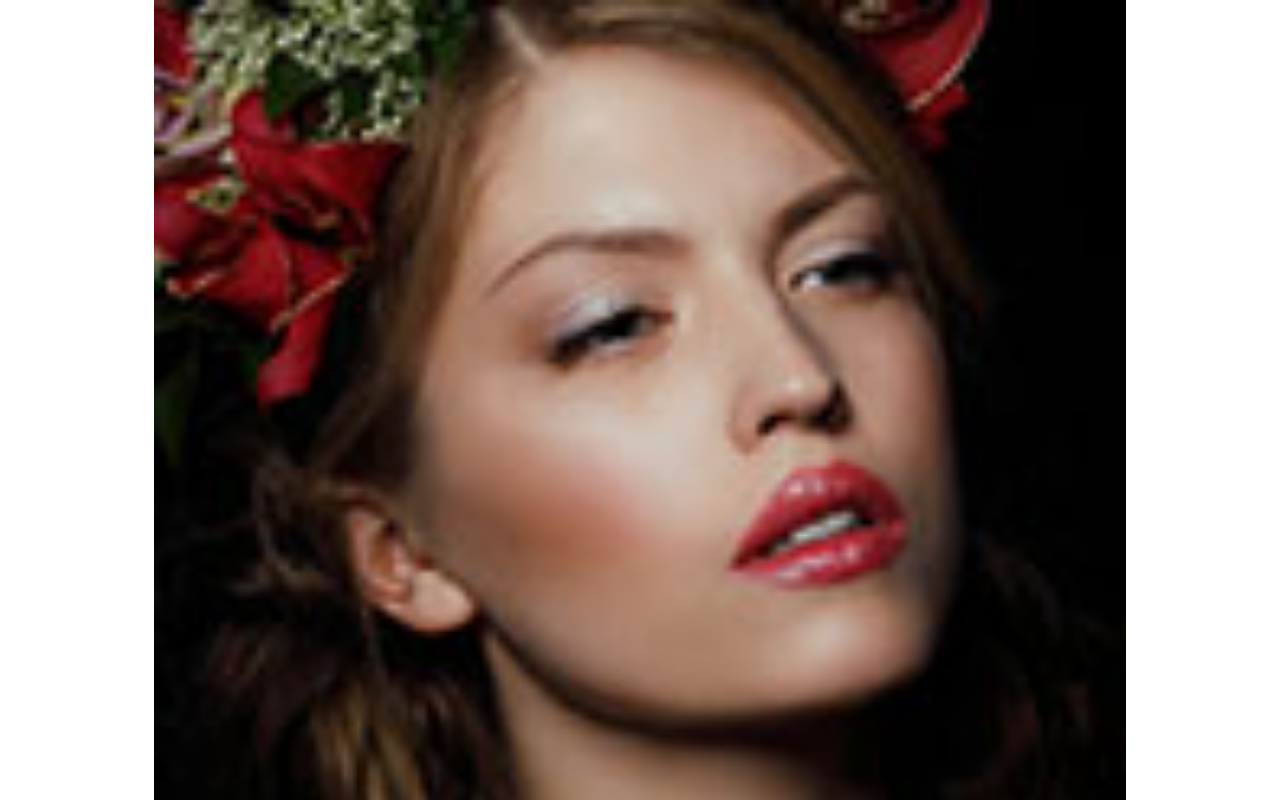
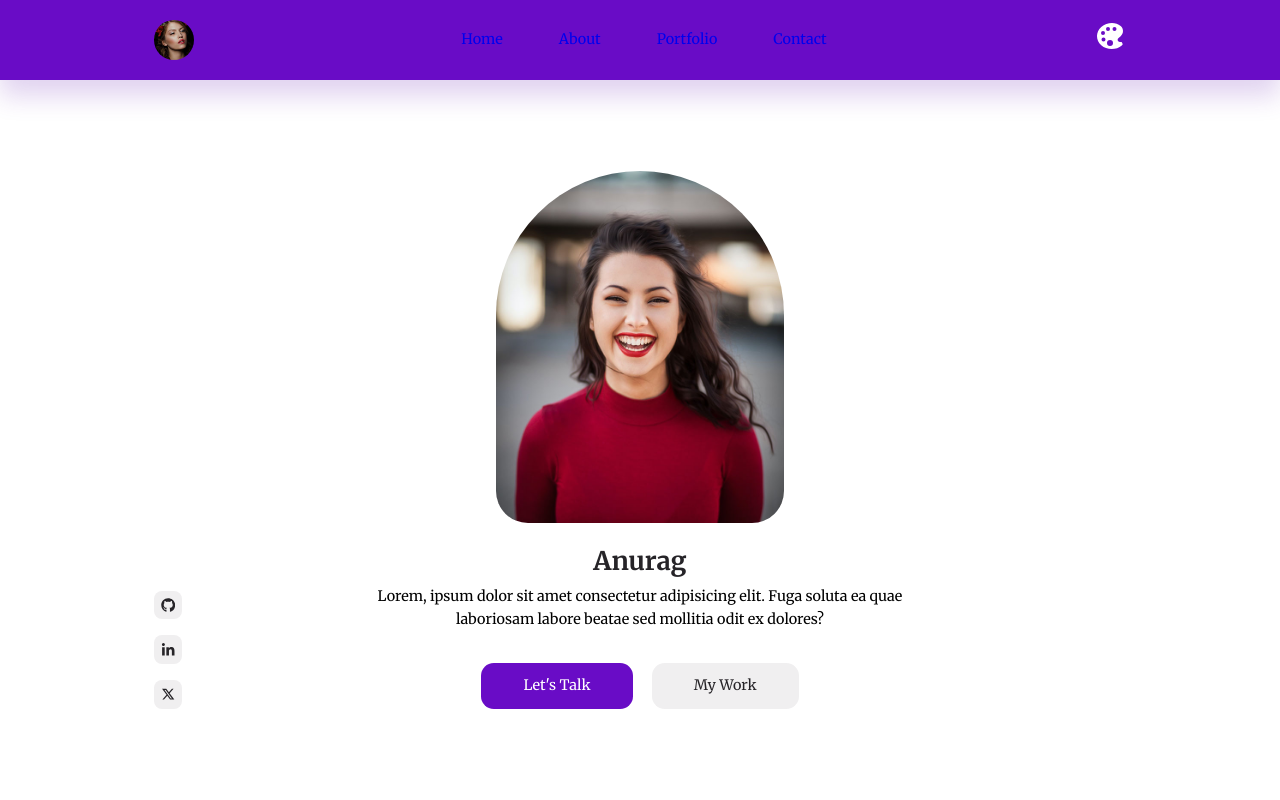
Before and after one commit to Anurag41682/Portfolio_2.0, a React (Vite) app: page / in a window 1280 px wide. Shown: the top 800 px of the page. Built offline with nearby package versions, Linux system fonts and the light colour scheme.

Commit message:
navbar and header section

```diff
--- a/package.json
+++ b/package.json
@@ -11,7 +11,8 @@
   },
   "dependencies": {
     "react": "^18.3.1",
-    "react-dom": "^18.3.1"
+    "react-dom": "^18.3.1",
+    "react-icons": "^5.2.1"
   },
   "devDependencies": {
     "@types/react": "^18.3.3",
--- a/src/index.css
+++ b/src/index.css
@@ -15,7 +15,7 @@
   --light-lightness: 94%;
   --white-lightness: 100%;
   --color-primary: hsl(var(--primary-hue), 89%, 41%);
-  --color-white: hsl(0, 5%, var(var(--white-lightness)));
+  --color-white: hsl(0, 5%, var(--white-lightness));
   --color-light: hsl(var(--primary-hue), 5%, var(--light-lightness));
   --color-black: hsl(var(--primary-hue), 5%, var(--black-lightness));
   --color-dark: hsl(var(--primary-hue), 5%, var(--dark-lightness));
@@ -70,7 +70,7 @@ section > p {
 
 /* General anchor Style */
 a {
-  color: var(--color-white);
+  /* color: var(--color-white); */
   transition: var(--transition);
 }
 
@@ -138,27 +138,27 @@ img {
   transform: translateY(-0.5rem);
 }
 
-.btn-white {
+.btn.white {
   background: var(--color-white);
 }
 
-.btn-white:hover {
+.btn.white:hover {
   background: transparent;
   border-color: var(--color-white);
 }
 
-.btn-primary {
+.btn.primary {
   background-color: var(--color-primary);
   color: white; /*text color always white*/
 }
 
-.btn-primary:hover {
+.btn.primary:hover {
   background-color: transparent;
   border-color: var(--color-primary);
   color: var(--color-primary);
 }
 
-.btn-sm {
+.btn.sm {
   padding: 0.5rem 1.2rem;
 }
 
--- a/src/section/header/Header.tsx
+++ b/src/section/header/Header.tsx
@@ -1,8 +1,36 @@
 import "./header.css";
+import HeaderImage from "../../assets/header.jpg";
+import data from "./data";
 const Header = () => {
   return (
     <header id="header">
-      <h2>header</h2>
+      <div className="container header_container">
+        <div className="header_profile">
+          <img src={HeaderImage} alt="Header-Image" />
+        </div>
+        <h3>Anurag</h3>
+        <p>
+          Lorem, ipsum dolor sit amet consectetur adipisicing elit. Fuga soluta
+          ea quae laboriosam labore beatae sed mollitia odit ex dolores?
+        </p>
+        <div className="header_cta">
+          <a href="#contact" className="btn primary">
+            Let's Talk
+          </a>
+          <a href="#portfolio" className="btn">
+            My Work
+          </a>
+        </div>
+        <div className="header_socials">
+          {data.map((value) => {
+            return (
+              <a key={value.id} href={value.link} target="_blank">
+                {value.icon}
+              </a>
+            );
+          })}
+        </div>
+      </div>
     </header>
   );
 };
--- /dev/null
+++ b/src/section/header/data.tsx
@@ -0,0 +1,15 @@
+import { RiTwitterXLine } from "react-icons/ri";
+import { FaLinkedinIn } from "react-icons/fa";
+import { FaGithub } from "react-icons/fa";
+
+const data = [
+  { id: 1, link: "https://github.com/Anurag41682", icon: <FaGithub /> },
+  {
+    id: 2,
+    link: "https://www.linkedin.com/in/anurag41682/",
+    icon: <FaLinkedinIn />,
+  },
+  { id: 3, link: "https://x.com/Anur4g_Yadav", icon: <RiTwitterXLine /> },
+];
+
+export default data;
--- a/src/section/header/header.css
+++ b/src/section/header/header.css
@@ -0,0 +1,86 @@
+header {
+  margin-top: 5rem;
+  height: calc(100vh - 5rem);
+  display: grid;
+  place-items: center;
+  background-color: var(--color-white);
+  transition: var(--transition);
+}
+
+.header_container {
+  display: flex;
+  flex-direction: column;
+  align-items: center;
+  position: relative;
+}
+
+.header_profile {
+  width: 18rem;
+  height: 22rem;
+  border-radius: 9rem 9rem 2rem 2rem;
+  overflow: hidden;
+  margin-bottom: 1.5rem;
+}
+
+.header_container p {
+  width: 35rem;
+  text-align: center;
+  margin: 0.6rem 0 2rem;
+}
+
+.header_cta {
+  display: flex;
+  align-items: center;
+  gap: 1.2rem;
+}
+
+.header_socials {
+  position: absolute;
+  left: 0;
+  bottom: 0;
+  display: flex;
+  gap: 1rem;
+  flex-direction: column;
+}
+
+.header_socials a {
+  width: 1.8rem;
+  aspect-ratio: 1/1;
+  background-color: var(--color-light);
+  color: var(--color-black);
+  display: grid;
+  place-items: center;
+  border-radius: var(--border-radius-3);
+}
+.header_socials a:hover {
+  background-color: var(--color-primary);
+  color: var(--color-white);
+  transform: translateX(-0.5rem);
+}
+
+/* tablets */
+@media screen and (max-width: 1024px) {
+  header {
+    margin-top: 0;
+    height: 100vh;
+  }
+}
+
+/* phones */
+@media screen and (max-width: 600px) {
+  .header_profile {
+    width: 14rem;
+    height: 17rem;
+    max-width: 60%;
+    max-height: 35vh;
+  }
+  .header_container p {
+    width: 100%;
+  }
+  .header_cta {
+    gap: 1rem;
+  }
+  .header_socials {
+    display: none;
+  }
+}
--- a/src/section/navbar/Navbar.tsx
+++ b/src/section/navbar/Navbar.tsx
@@ -1,14 +1,26 @@
 import Logo from "../../assets/logo.jpg";
+import data from "./data";
 import "./navbar.css";
+import { IoColorPaletteSharp } from "react-icons/io5";
 const Navbar = () => {
   return (
     <nav>
       <div className="container nav_container">
-        <a>
+        <a href="index.html" className="nav_logo">
           <img src={Logo} alt="Logo" />
         </a>
-        <ul className="nav_menu"></ul>
-        <button></button>
+        <ul className="nav_menu">
+          {data.map((value) => {
+            return (
+              <li key={value.id}>
+                <a href={value.link}>{value.title}</a>
+              </li>
+            );
+          })}
+        </ul>
+        <button id="theme_icon">
+          <IoColorPaletteSharp />
+        </button>
       </div>
     </nav>
   );
--- /dev/null
+++ b/src/section/navbar/data.tsx
@@ -0,0 +1,8 @@
+const data = [
+  { id: 1, link: "#", title: "Home" },
+  { id: 2, link: "#about", title: "About" },
+  { id: 3, link: "#portfolio", title: "Portfolio" },
+  { id: 4, link: "#contact", title: "Contact" },
+];
+
+export default data;
--- a/src/section/navbar/navbar.css
+++ b/src/section/navbar/navbar.css
@@ -0,0 +1,45 @@
+nav {
+  width: 100vw;
+  height: 5rem;
+  display: grid;
+  place-items: center;
+  background-color: var(--color-primary);
+  position: fixed;
+  top: 0;
+  left: 0;
+  z-index: 1;
+  box-shadow: 0 1rem 1.5rem hsla(var(--primary-hue), 68%, 42%, 20%);
+  transition: var(--transition);
+}
+
+.nav_container {
+  display: flex;
+  justify-content: space-between;
+  align-items: center;
+}
+
+.nav_logo {
+  width: 2.5rem;
+  border-radius: 50%;
+  overflow: hidden;
+}
+
+.nav_menu {
+  display: flex;
+  gap: 3.5rem;
+}
+
+#theme_icon {
+  background: transparent;
+  color: white;
+  cursor: pointer;
+  font-size: 2rem;
+}
+
+/* Hiding navbar for tablets and mobile screen */
+
+@media screen and (max-width: 1024px) {
+  .nav_menu {
+    display: none;
+  }
+}
```
Also changed, not shown: src/section/navbar/data.ts (deleted), 1 other file (tests, documents, lock files or other folders).
